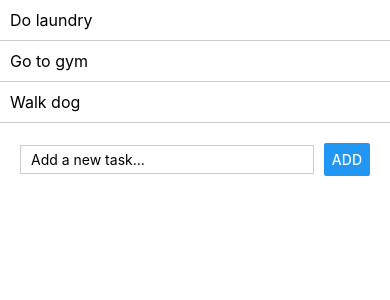
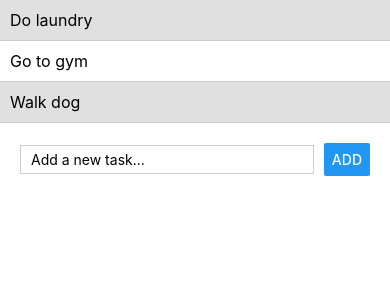
Before and after one commit to yuviChohan/yuviMyToDoList, a React Native app: screen / in a window 390 px wide. Shown: the top 300 px of the page. Built offline with nearby package versions, Linux system fonts and the light colour scheme.

Commit message:
Revert "Lab 3- Props and State Management"
This reverts commit 6bd4f25004eae2476926e44aa119e3d7b057fbf8.

```diff
--- a/App.jsx
+++ b/App.jsx
@@ -4,7 +4,7 @@
  * @format
  */
 
-import React, {useState} from 'react';
+import React from 'react';
 import {
   SafeAreaView,
   StyleSheet} from 'react-native';
@@ -13,16 +13,9 @@ import ToDoForm from './components/ToDoForm';
 
 
 function App() {
-   const [tasks, setTasks] =
-   useState([
-    'Do laundry',
-    'Go to gym',
-    'Walk dog'
-  ]);
-
   return (
     <SafeAreaView>
-      <ToDoList tasks ={tasks} />
+      <ToDoList />
       <ToDoForm />
     </SafeAreaView>
   );
--- a/components/ToDoList.jsx
+++ b/components/ToDoList.jsx
@@ -7,23 +7,29 @@ import {
   View,
   Text
 } from 'react-native';
-
-function ToDoList({ tasks }) {
+function ToDoList(props) {
   return (
     <>
-      <SafeAreaView>
-        <ScrollView>
-          {tasks.map((task) => (
-            <Pressable key={task} style={[styles.task, styles.incomplete]}>
-              <Text style={styles.taskText}>{task}</Text>
-            </Pressable>
-          ))}
-        </ScrollView>
-      </SafeAreaView>
+      <ScrollView>
+        <Pressable>
+          <View style={[styles.task, styles.completed]}>
+            <Text style={styles.taskText}>Do laundry</Text>
+          </View>
+        </Pressable>
+        <Pressable>
+          <View style={[styles.task]}>
+            <Text style={styles.taskText}>Go to gym</Text>
+          </View>
+        </Pressable>
+        <Pressable>
+          <View style={[styles.task, styles.completed]}>
+            <Text style={styles.taskText}>Walk dog</Text>
+          </View>
+        </Pressable>
+      </ScrollView>
     </>
   );
 }
-
 const styles = StyleSheet.create({
   task: {
     padding: 10,
```
